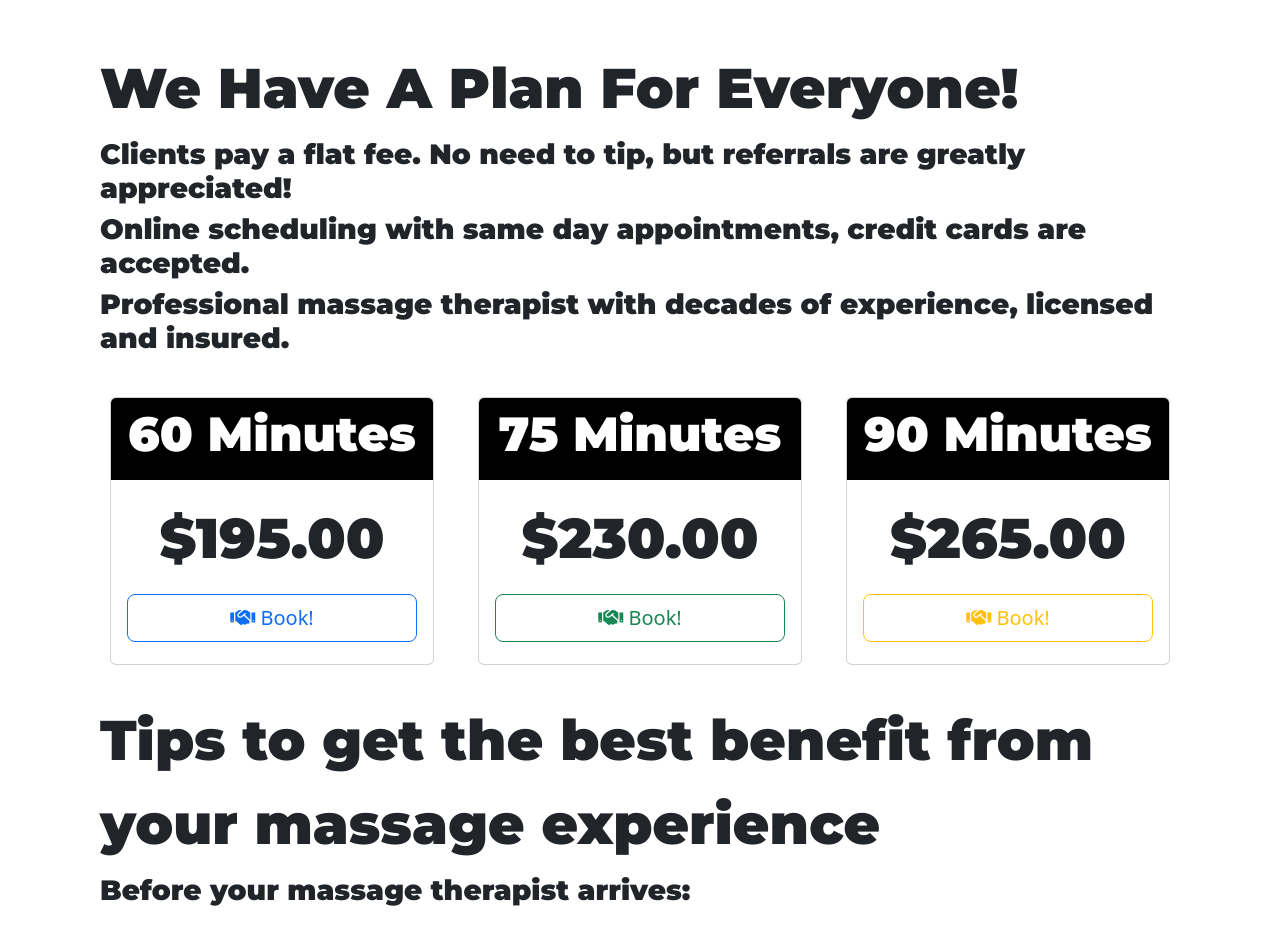
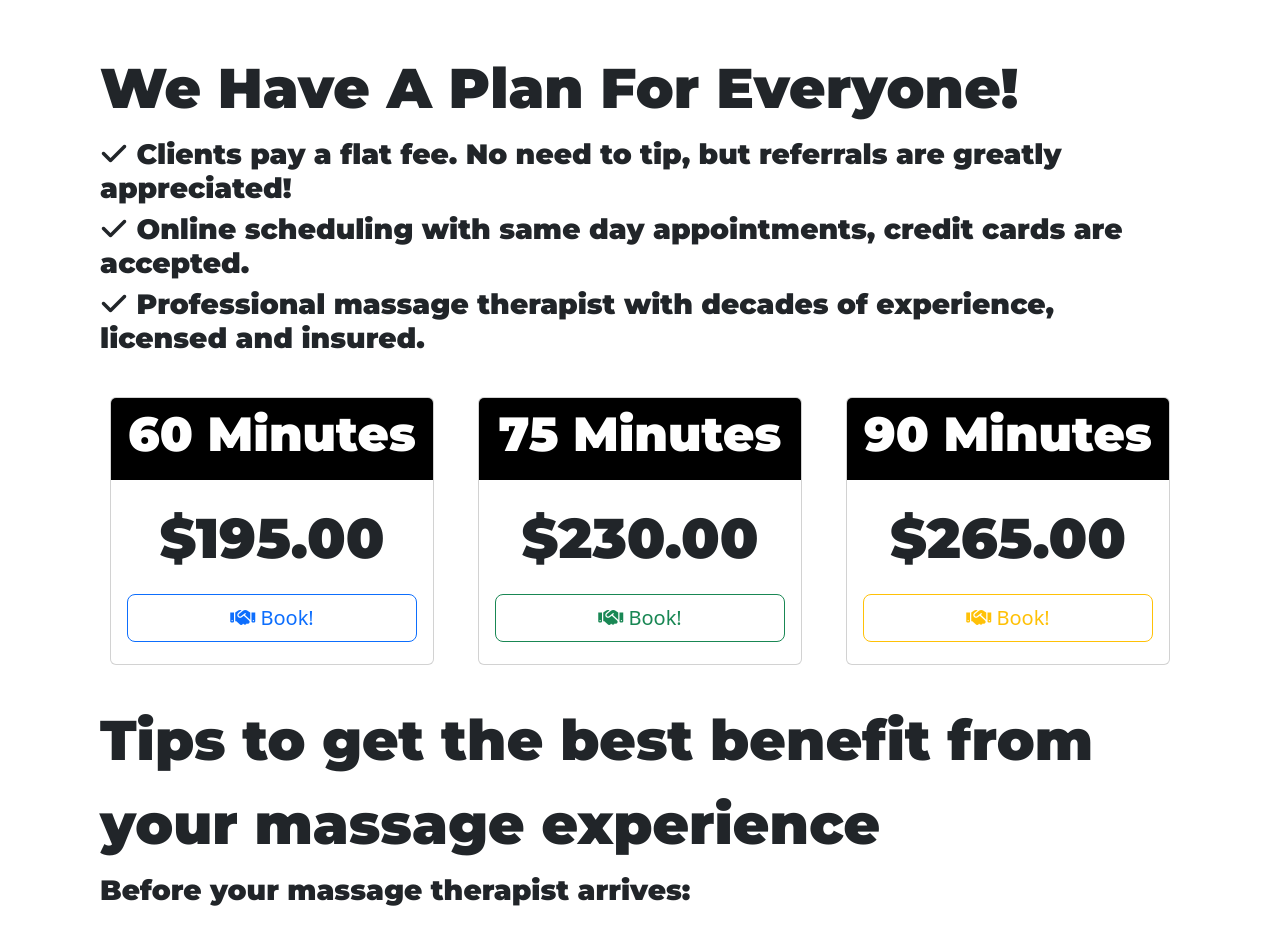
Before and after one commit to romanerobb/MassageAtYourDoor, a plain HTML site: page index.html in a window 1280 px wide. Shown: the part 2220-3154 px from the top of the page. Drawn offline with nearby package versions, Linux system fonts and the light colour scheme.

Commit message:
Updated website.

```diff
--- a/index.html
+++ b/index.html
@@ -219,11 +219,11 @@
 
   <h2>We Have A Plan For Everyone!</h2>
 
-  <h3>Clients pay a flat fee.  No need to tip, but referrals are greatly appreciated!</h3>
+  <h3><i class="fa-solid fa-check"></i> Clients pay a flat fee.  No need to tip, but referrals are greatly appreciated!</h3>
 
-  <h3>Online scheduling with same day appointments, credit cards are accepted.</h3>
+  <h3><i class="fa-solid fa-check"></i> Online scheduling with same day appointments, credit cards are accepted.</h3>
 
-  <h3>Professional massage therapist with decades of experience, licensed and insured.</h3>
+  <h3><i class="fa-solid fa-check"></i> Professional massage therapist with decades of experience, licensed and insured.</h3>
 
     <div class="row">
 
```
